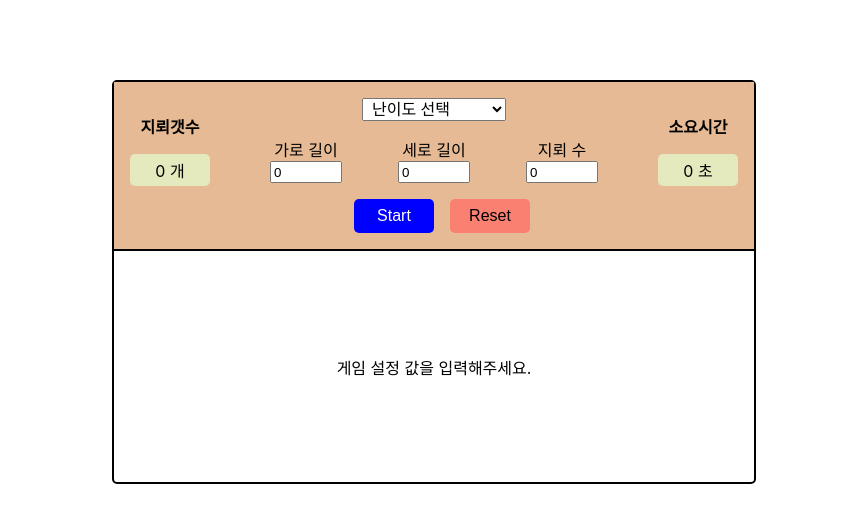
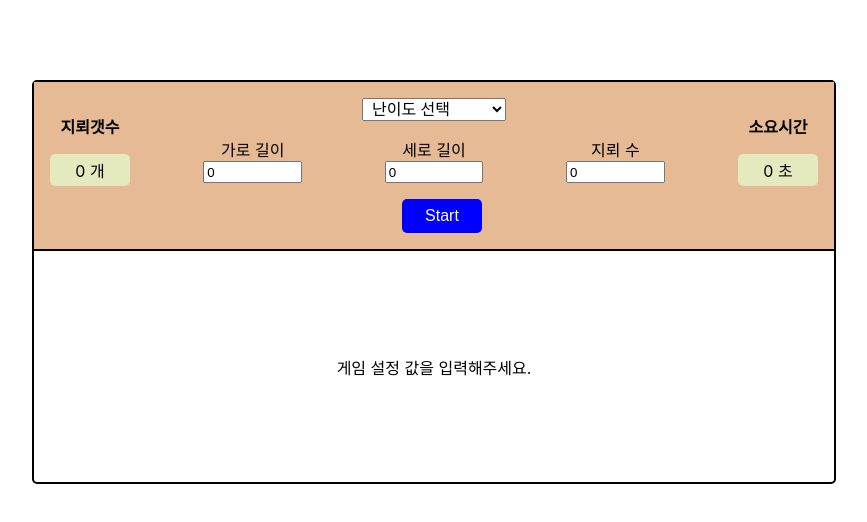
Before and after one commit to mementomoriCarpediem/mine-sweeper, a React (Create React App) app: page / in a window 1280 px wide. Shown: the top 522 px of the page, without its empty margins (206-1073 px from the left). Built offline with nearby package versions, Linux system fonts and the light colour scheme.

Commit message:
Modify: delete Reset

```diff
--- a/src/pages/Game/Game.tsx
+++ b/src/pages/Game/Game.tsx
@@ -8,7 +8,7 @@ import {
 } from '../../store/slices/gameSlices';
 import Board from '../Board/Board';
 
-const TIMEOUT = 5; //sec
+const TIMEOUT = 10; //sec
 
 const Game = () => {
   const { settings } = useAppSelector((state) => state.game);
@@ -100,16 +100,6 @@ const Game = () => {
     }
   }, [level]);
 
-  const resetGame = () => {
-    console.log('reset game');
-    if (levelInputRef.current) {
-      levelInputRef.current.value = '';
-    }
-    setCustomGameSettingInputs({ row: 0, column: 0, bomb: 0 });
-    setIsGameStart(false);
-    setIsGameOver(false);
-  };
-
   const gameStart = () => {
     if (
       customGameSettingInputs.row > 0 &&
@@ -189,7 +179,6 @@ const Game = () => {
           </SettingContainer>
           <ButtonGroup>
             <StartButton onClick={gameStart}>Start</StartButton>
-            <ResetButton onClick={resetGame}>Reset</ResetButton>
           </ButtonGroup>
         </SubBox>
         <SubBox>
@@ -218,7 +207,7 @@ const GameContainer = styled.main`
   display: flex;
   flex-direction: column;
   align-items: center;
-  width: 50%;
+  max-width: 800px;
   min-height: 400px;
   margin: auto;
   margin-top: 5rem;
```
